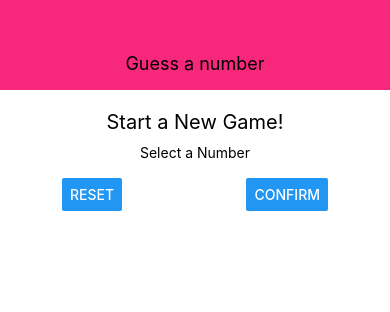
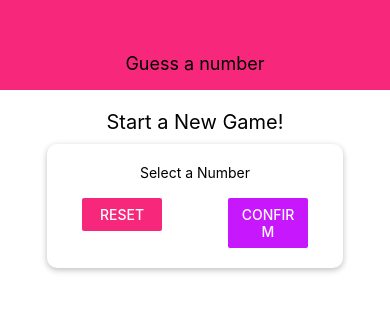
Before and after one commit to yogmel/rn-guess-a-number, a React Native app: screen / in a window 390 px wide. Shown: the top 312 px of the page. Built offline with nearby package versions, Linux system fonts and the light colour scheme.

Commit message:
Componetização do Card.js e criação de constantes de cor

```diff
--- /dev/null
+++ b/components/Card.js
@@ -0,0 +1,23 @@
+import React from 'react';
+import { View, StyleSheet } from 'react-native';
+
+const Card = props => {
+  return (
+    <View style={{...styles.card, ...props.style}}>{props.children}</View>
+  );
+};
+
+const styles = StyleSheet.create({
+  card: {
+    shadowColor: 'black',
+    shadowOffset: { width: 0, height: 2 },
+    shadowRadius: 6,
+    shadowOpacity: 0.26,
+    elevation: 5,
+    backgroundColor: 'white',
+    padding: 20,
+    borderRadius: 10
+  }
+})
+
+export default Card;
--- a/components/Header.js
+++ b/components/Header.js
@@ -1,5 +1,7 @@
 import React from 'react';
 import { View, Text, StyleSheet } from 'react-native';
+
+import Colors from './../constants/colors';
 
 const Header = props => {
   return (
@@ -14,7 +16,7 @@
     width: '100%',
     height: 90,
     paddingTop: 36,
-    backgroundColor: '#f7287b',
+    backgroundColor: Colors.primary,
     alignItems: 'center',
     justifyContent: 'center'
   },
--- /dev/null
+++ b/constants/colors.js
@@ -0,0 +1,4 @@
+export default {
+  primary: '#f7287b',
+  accent: '#c717fc'
+}
--- a/screens/StartGameScreen.js
+++ b/screens/StartGameScreen.js
@@ -1,18 +1,25 @@
 import React from 'react';
 import { View, Text, TextInput, Button, StyleSheet } from 'react-native';
+
+import Card from '../components/Card';
+import Colors from './../constants/colors';
 
 const StartGameScreen = props => {
   return (
     <View style={styles.screen}>
       <Text style={styles.title}>Start a New Game!</Text>
-      <View style={styles.inputContainer}>
+      <Card style={styles.inputContainer}>
         <Text>Select a Number</Text>
         <TextInput />
         <View style={styles.buttonContainer}>
-          <Button title="Reset" onPress={() => {}} />
-          <Button title="Confirm" onPress={() => {}} />
+          <View  style={styles.button}>
+            <Button color={Colors.primary} title="Reset" onPress={() => {}} />
+          </View>
+          <View  style={styles.button}>
+            <Button color={Colors.accent} title="Confirm" onPress={() => {}} />
+          </View>
         </View>
-      </View>
+      </Card>
     </View>
   )
 };
@@ -26,6 +33,10 @@
   title: {
     fontSize: 20,
     marginVertical: 10
+  },
+  button: {
+    width: '100%',
+    maxWidth: 80
   },
   inputContainer: {
     width: 300,
```
